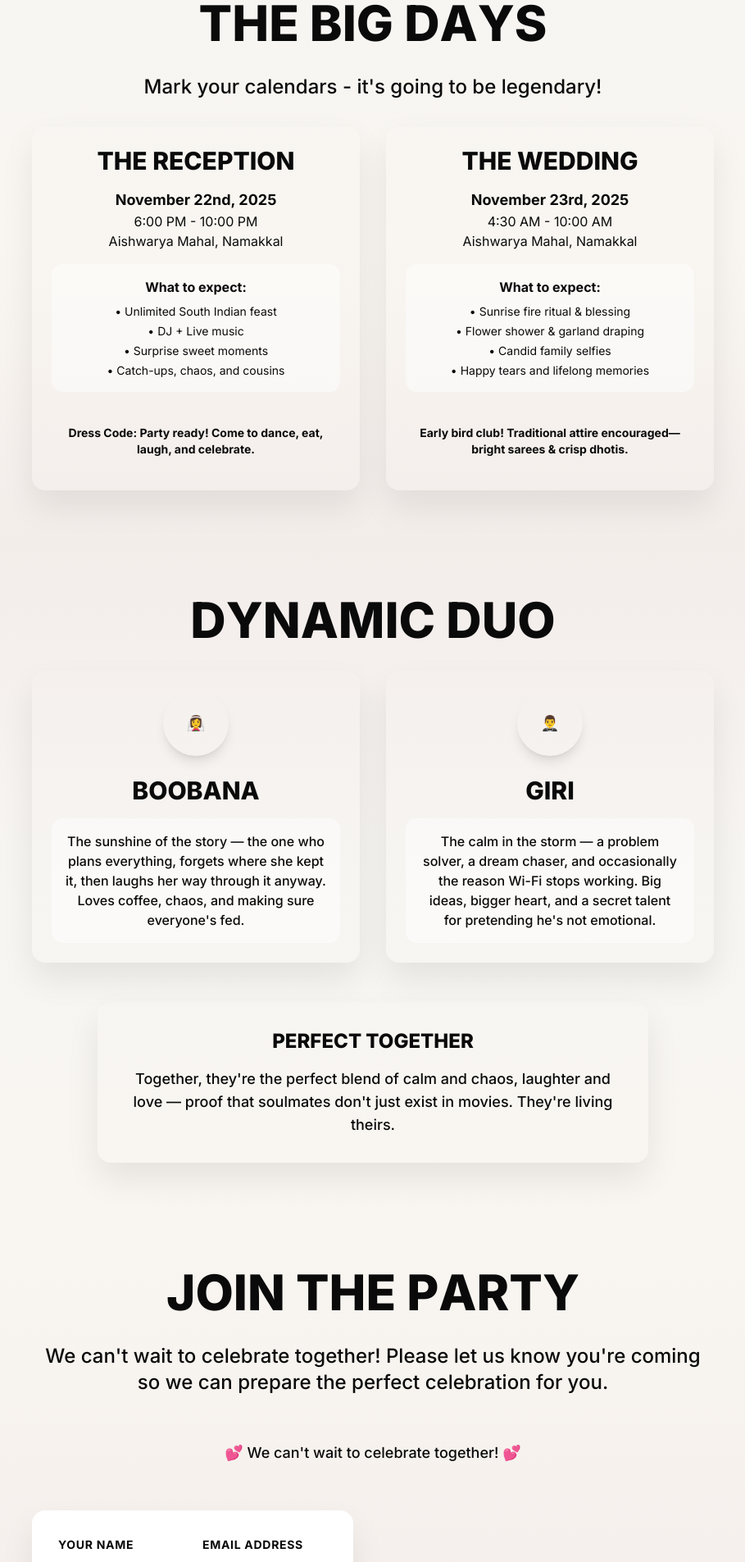
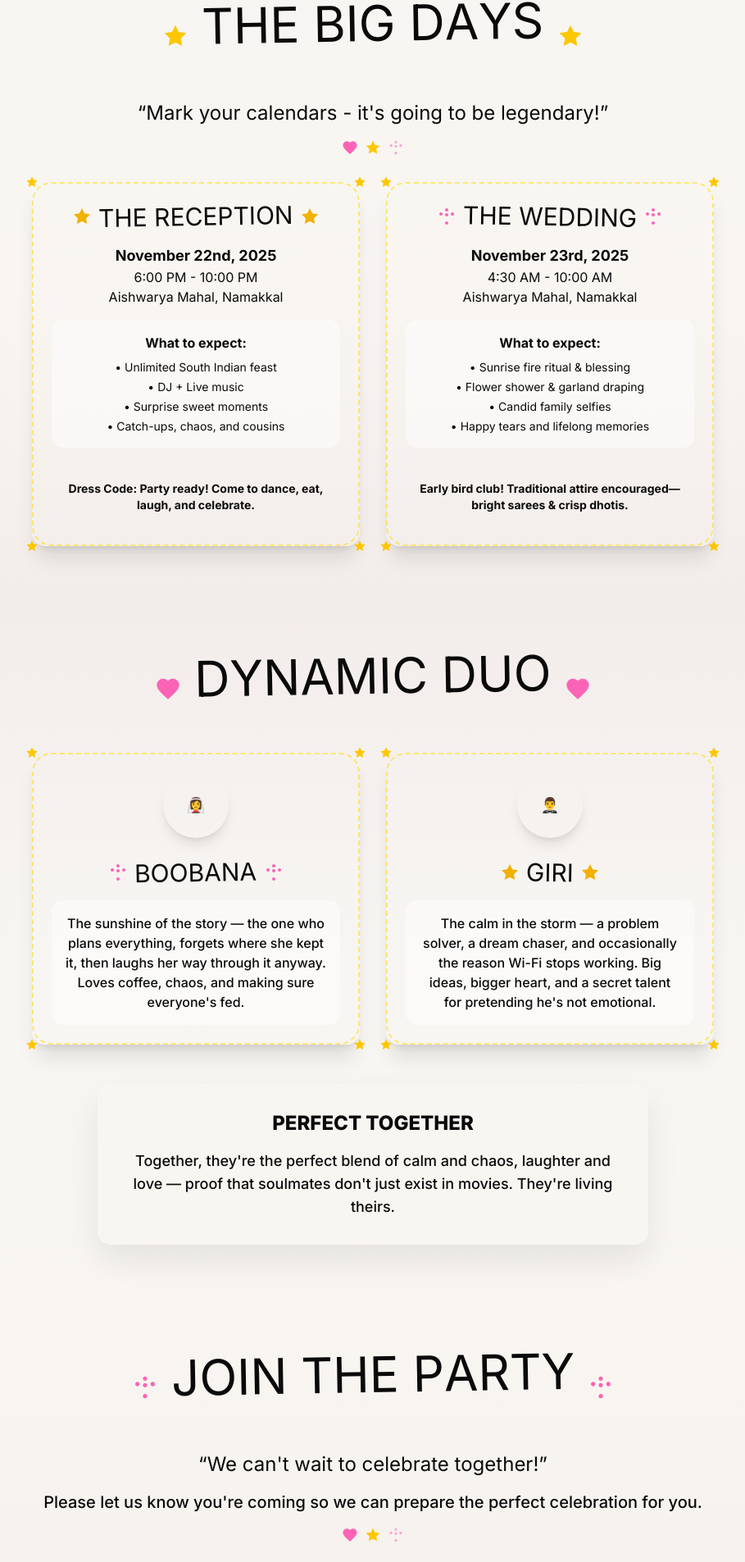
Before and after one commit to NITHESH2303/wedding-invitation, a Next.js app: page / in a window 1280 px wide. Shown: the part 2578-4483 px from the top of the page at 82% size, without its empty margins (185-1094 px from the left). Built offline with nearby package versions, Linux system fonts and the light colour scheme.

Commit message:
feat: Complete sketchbook design for all sections - events, couple, RSVP, and footer

```diff
--- a/src/app/page.tsx
+++ b/src/app/page.tsx
@@ -463,50 +463,67 @@ export default function HomePage() {
           <ScrollReveal direction="up" className="text-center mb-8">
             {/* Desktop: Single line */}
             <div className="hidden md:block">
+              <div className="flex items-center justify-center gap-4 mb-8">
+                <DoodleStar className="w-8 h-8 text-yellow-400" />
                 <StaggeredText
                   text="THE BIG DAYS"
-                className="text-5xl md:text-6xl font-extrabold text-navy-800 mb-8 tracking-widest-em uppercase"
+                  className="text-5xl md:text-6xl font-handwritten text-navy-800 mb-8 tracking-widest-em uppercase transform -rotate-1"
                   direction="up"
                 />
+                <DoodleStar className="w-8 h-8 text-yellow-400" />
+              </div>
             </div>
 
             {/* Mobile: Two lines */}
             <div className="block md:hidden text-center mb-8">
+              <div className="flex items-center justify-center gap-2 mb-4">
+                <DoodleStar className="w-6 h-6 text-yellow-400" />
                 <StaggeredText
                   text="THE BIG"
-                className="text-4xl font-extrabold text-navy-800 tracking-widest-em uppercase block"
+                  className="text-4xl font-handwritten text-navy-800 tracking-widest-em uppercase block transform -rotate-1"
                   direction="up"
                 />
+                <DoodleStar className="w-6 h-6 text-yellow-400" />
+              </div>
               <StaggeredText
                 text="DAYS"
-                className="text-4xl font-extrabold text-navy-800 tracking-widest-em uppercase block mt-2"
+                className="text-4xl font-handwritten text-navy-800 tracking-widest-em uppercase block transform rotate-1"
                 direction="up"
               />
             </div>
-            <motion.p
-              className="text-xl md:text-2xl text-navy-600 font-medium leading-emotional"
+            <motion.div
+              className="text-center"
               initial={{ opacity: 0 }}
               animate={{ opacity: 1 }}
               transition={{ delay: 0.5 }}
             >
-            Mark your calendars - it&apos;s going to be legendary!
-            </motion.p>
+              <p className="text-xl md:text-2xl text-navy-600 font-script leading-emotional mb-4">
+                &ldquo;Mark your calendars - it&apos;s going to be legendary!&rdquo;
+              </p>
+              <div className="flex items-center justify-center gap-2">
+                <DoodleHeart className="w-5 h-5 text-pink-400" />
+                <DoodleStar className="w-5 h-5 text-yellow-400" />
+                <DoodleFlower className="w-5 h-5 text-pink-300" />
+              </div>
+            </motion.div>
           </ScrollReveal>
 
           <div className="grid lg:grid-cols-2 gap-8">
             <motion.div
-              className="bg-gradient-to-r from-peach-200 to-blush-100 rounded-2xl p-6 shadow-xl max-w-md mx-auto"
+              className="max-w-md mx-auto"
               initial={{ opacity: 0, x: -50 }}
               animate={{ opacity: 1, x: 0 }}
               transition={{ duration: 0.8, delay: 0.2 }}
-              style={{ boxShadow: '0 20px 40px rgba(0,0,0,0.08)' }}
-              whileHover={{ scale: 1.02, y: -2 }}
-              whileTap={{ scale: 0.98 }}
             >
+              <DoodleFrame className="bg-gradient-to-r from-peach-200 to-blush-100 rounded-2xl p-6 shadow-xl">
                 <div className="text-center">
-                <h3 className="text-2xl md:text-3xl font-extrabold text-navy-800 mb-4 tracking-widest-em uppercase">
+                <div className="flex items-center justify-center gap-2 mb-4">
+                  <DoodleStar className="w-6 h-6 text-yellow-500" />
+                  <h3 className="text-2xl md:text-3xl font-doodle text-navy-800 tracking-widest-em uppercase transform -rotate-1">
                     THE RECEPTION
                   </h3>
+                  <DoodleStar className="w-6 h-6 text-yellow-500" />
+              </div>
               <div className="space-y-4 mb-6">
                 <div>
                     <p className="font-bold text-lg text-navy-700">November 22nd, 2025</p>
@@ -529,21 +546,24 @@ export default function HomePage() {
                   </p>
                 </div>
               </div>
+              </DoodleFrame>
             </motion.div>
 
             <motion.div
-              className="bg-gradient-to-r from-dusty-200 to-gentle-200 rounded-2xl p-6 shadow-xl max-w-md mx-auto"
+              className="max-w-md mx-auto"
               initial={{ opacity: 0, x: 50 }}
               animate={{ opacity: 1, x: 0 }}
               transition={{ duration: 0.8, delay: 0.4 }}
-              style={{ boxShadow: '0 20px 40px rgba(0,0,0,0.08)' }}
-              whileHover={{ scale: 1.02, y: -2 }}
-              whileTap={{ scale: 0.98 }}
             >
+              <DoodleFrame className="bg-gradient-to-r from-dusty-200 to-gentle-200 rounded-2xl p-6 shadow-xl">
               <div className="text-center">
-                <h3 className="text-2xl md:text-3xl font-extrabold text-navy-800 mb-4 tracking-widest-em uppercase">
+                <div className="flex items-center justify-center gap-2 mb-4">
+                  <DoodleFlower className="w-6 h-6 text-pink-400" />
+                  <h3 className="text-2xl md:text-3xl font-doodle text-navy-800 tracking-widest-em uppercase transform rotate-1">
                     THE WEDDING
                 </h3>
+                  <DoodleFlower className="w-6 h-6 text-pink-400" />
+              </div>
               <div className="space-y-4 mb-6">
                 <div>
                     <p className="font-bold text-lg text-navy-700">November 23rd, 2025</p>
@@ -566,6 +586,7 @@ export default function HomePage() {
                   </p>
                 </div>
               </div>
+              </DoodleFrame>
             </motion.div>
           </div>
         </div>
@@ -588,23 +609,31 @@ export default function HomePage() {
           <ScrollReveal direction="up" className="text-center mb-8">
             {/* Desktop: Single line */}
             <div className="hidden md:block">
+              <div className="flex items-center justify-center gap-4 mb-8">
+                <DoodleHeart className="w-8 h-8 text-pink-400" />
                 <StaggeredText
                   text="DYNAMIC DUO"
-                className="text-5xl md:text-6xl font-extrabold text-navy-800 mb-8 tracking-widest-em uppercase"
+                  className="text-5xl md:text-6xl font-handwritten text-navy-800 mb-8 tracking-widest-em uppercase transform -rotate-1"
                   direction="up"
                 />
+                <DoodleHeart className="w-8 h-8 text-pink-400" />
+              </div>
             </div>
 
             {/* Mobile: Two lines */}
             <div className="block md:hidden text-center mb-8">
+              <div className="flex items-center justify-center gap-2 mb-4">
+                <DoodleHeart className="w-6 h-6 text-pink-400" />
                 <StaggeredText
                   text="DYNAMIC"
-                className="text-4xl font-extrabold text-navy-800 tracking-widest-em uppercase block"
+                  className="text-4xl font-handwritten text-navy-800 tracking-widest-em uppercase block transform -rotate-1"
                   direction="up"
                 />
+                <DoodleHeart className="w-6 h-6 text-pink-400" />
+              </div>
               <StaggeredText
                 text="DUO"
-                className="text-4xl font-extrabold text-navy-800 tracking-widest-em uppercase block mt-2"
+                className="text-4xl font-handwritten text-navy-800 tracking-widest-em uppercase block transform rotate-1"
                 direction="up"
               />
             </div>
@@ -614,12 +643,12 @@ export default function HomePage() {
             {/* Boobana Card - Smaller */}
             <ScrollReveal direction="left" delay={0.2}>
               <motion.div
-                className="bg-gradient-to-r from-peach-200 to-blush-100 rounded-2xl p-6 shadow-xl max-w-md mx-auto"
+                className="max-w-md mx-auto"
                 whileHover={{ scale: 1.02, y: -2 }}
                 whileTap={{ scale: 0.98 }}
                 transition={{ type: "spring", stiffness: 300, damping: 20 }}
-                style={{ boxShadow: '0 20px 40px rgba(0,0,0,0.08)' }}
               >
+                <DoodleFrame className="bg-gradient-to-r from-peach-200 to-blush-100 rounded-2xl p-6 shadow-xl">
             <div className="text-center">
                   <div
                     className="art-placeholder rounded-full mx-auto mb-6 bg-gradient-to-r from-gentle-200 to-mint-200 shadow-lg flex items-center justify-center text-lg font-bold w-20 h-20 text-3xl"
@@ -627,9 +656,13 @@ export default function HomePage() {
                   >
                     👰‍♀️
               </div>
-                  <h3 className="text-2xl md:text-3xl font-extrabold text-navy-800 mb-4 tracking-widest-em uppercase">
+                  <div className="flex items-center justify-center gap-2 mb-4">
+                    <DoodleFlower className="w-6 h-6 text-pink-400" />
+                    <h3 className="text-2xl md:text-3xl font-doodle text-navy-800 tracking-widest-em uppercase transform -rotate-1">
                       BOOBANA
                     </h3>
+                    <DoodleFlower className="w-6 h-6 text-pink-400" />
+                  </div>
                   <div className="bg-white/50 p-4 rounded-xl">
                     <p className="text-navy-700 leading-emotional text-base font-medium">
                       The sunshine of the story — the one who plans everything,
@@ -638,18 +671,19 @@ export default function HomePage() {
                 </p>
               </div>
             </div>
+              </DoodleFrame>
               </motion.div>
             </ScrollReveal>
 
             {/* Giri Card - Smaller */}
             <ScrollReveal direction="right" delay={0.4}>
               <motion.div
-                className="bg-gradient-to-r from-dusty-200 to-gentle-200 rounded-2xl p-6 shadow-xl max-w-md mx-auto"
+                className="max-w-md mx-auto"
                 whileHover={{ scale: 1.02, y: -2 }}
                 whileTap={{ scale: 0.98 }}
                 transition={{ type: "spring", stiffness: 300, damping: 20 }}
-                style={{ boxShadow: '0 20px 40px rgba(0,0,0,0.08)' }}
               >
+                <DoodleFrame className="bg-gradient-to-r from-dusty-200 to-gentle-200 rounded-2xl p-6 shadow-xl">
             <div className="text-center">
                   <div
                     className="art-placeholder rounded-full mx-auto mb-6 bg-gradient-to-r from-gentle-200 to-mint-200 shadow-lg flex items-center justify-center text-lg font-bold w-20 h-20 text-3xl"
@@ -657,9 +691,13 @@ export default function HomePage() {
                   >
                     🤵‍♂️
               </div>
-                  <h3 className="text-2xl md:text-3xl font-extrabold text-navy-800 mb-4 tracking-widest-em uppercase">
+                  <div className="flex items-center justify-center gap-2 mb-4">
+                    <DoodleStar className="w-6 h-6 text-yellow-500" />
+                    <h3 className="text-2xl md:text-3xl font-doodle text-navy-800 tracking-widest-em uppercase transform rotate-1">
                       GIRI
                     </h3>
+                    <DoodleStar className="w-6 h-6 text-yellow-500" />
+                  </div>
                   <div className="bg-white/50 p-4 rounded-xl">
                     <p className="text-navy-700 leading-emotional text-base font-medium">
                       The calm in the storm — a problem solver, a dream chaser,
@@ -669,6 +707,7 @@ export default function HomePage() {
                 </p>
               </div>
             </div>
+              </DoodleFrame>
               </motion.div>
             </ScrollReveal>
           </div>
@@ -712,42 +751,62 @@ export default function HomePage() {
         <div className="max-w-4xl mx-auto px-8 py-8">
           <ScrollReveal direction="up" className="text-center mb-8">
             <div className="hidden md:block">
+              <div className="flex items-center justify-center gap-4 mb-8">
+                <DoodleFlower className="w-8 h-8 text-pink-400" />
                 <StaggeredText
                   text="JOIN THE PARTY"
-                className="text-5xl md:text-6xl font-extrabold text-navy-800 mb-8 tracking-widest-em uppercase"
+                  className="text-5xl md:text-6xl font-handwritten text-navy-800 mb-8 tracking-widest-em uppercase transform -rotate-1"
+                  direction="up"
+                />
+                <DoodleFlower className="w-8 h-8 text-pink-400" />
+              </div>
+            </div>
+
+            <div className="block md:hidden text-center mb-8">
+              <div className="flex items-center justify-center gap-2 mb-4">
+                <DoodleFlower className="w-6 h-6 text-pink-400" />
+                <StaggeredText
+                  text="JOIN THE"
+                  className="text-4xl font-handwritten text-navy-800 tracking-widest-em uppercase block transform -rotate-1"
+                  direction="up"
+                />
+                <DoodleFlower className="w-6 h-6 text-pink-400" />
+              </div>
+              <StaggeredText
+                text="PARTY"
+                className="text-4xl font-handwritten text-navy-800 tracking-widest-em uppercase block transform rotate-1"
                 direction="up"
               />
             </div>
-
-            <div className="block md:hidden text-center mb-8">
-              <StaggeredText
-                text="JOIN THE"
-                className="text-4xl font-extrabold text-navy-800 tracking-widest-em uppercase block"
-                direction="up"
-              />
-              <StaggeredText
-                text="PARTY"
-                className="text-4xl font-extrabold text-navy-800 tracking-widest-em uppercase block mt-2"
-                direction="up"
-              />
-            </div>
-            <motion.p
-              className="text-xl md:text-2xl text-navy-600 font-medium leading-emotional mb-8"
+            <motion.div
+              className="text-center mb-8"
               initial={{ opacity: 0 }}
               animate={{ opacity: 1 }}
               transition={{ delay: 0.5 }}
             >
-              We can&apos;t wait to celebrate together! Please let us know you&apos;re coming so we can prepare the perfect celebration for you.
-            </motion.p>
+              <p className="text-xl md:text-2xl text-navy-600 font-script leading-emotional mb-4">
+                &ldquo;We can&apos;t wait to celebrate together!&rdquo;
+              </p>
+              <p className="text-lg md:text-xl text-navy-500 font-medium leading-emotional">
+                Please let us know you&apos;re coming so we can prepare the perfect celebration for you.
+              </p>
+              <div className="flex items-center justify-center gap-2 mt-4">
+                <DoodleHeart className="w-5 h-5 text-pink-400" />
+                <DoodleStar className="w-5 h-5 text-yellow-400" />
+                <DoodleFlower className="w-5 h-5 text-pink-300" />
+              </div>
+            </motion.div>
             <motion.div
-              className="bg-gradient-to-r from-mint-100 to-gentle-100 rounded-2xl p-6 max-w-2xl mx-auto"
+              className="max-w-2xl mx-auto"
               initial={{ opacity: 0, y: 20 }}
               animate={{ opacity: 1, y: 0 }}
               transition={{ delay: 0.7 }}
             >
+              <DoodleFrame className="bg-gradient-to-r from-mint-100 to-gentle-100 rounded-2xl p-6">
                 <p className="text-lg text-navy-700 font-medium leading-emotional">
                   💕 We can&apos;t wait to celebrate together! 💕
                 </p>
+              </DoodleFrame>
             </motion.div>
           </ScrollReveal>
 
@@ -923,17 +982,26 @@ export default function HomePage() {
               animate={{ opacity: 1 }}
               transition={{ delay: 0.4 }}
             >
+              <div className="flex items-center justify-center gap-2 mb-2">
+                <DoodleHeart className="w-5 h-5 text-pink-300" />
                 <StaggeredText
                   text="SEE YOU THERE!"
-                className="text-lg md:text-xl font-extrabold text-white tracking-widest-em uppercase mb-2"
+                  className="text-lg md:text-xl font-handwritten text-white tracking-widest-em uppercase transform -rotate-1"
                   direction="up"
                 />
-              <p className="text-white/80 text-sm font-medium leading-emotional mb-1">
-                Made with ❤️ for our special day
+                <DoodleHeart className="w-5 h-5 text-pink-300" />
+              </div>
+              <p className="text-white/80 text-sm font-script leading-emotional mb-1">
+                &ldquo;Made with ❤️ for our special day&rdquo;
               </p>
-              <p className="text-white/60 text-xs leading-emotional">
+              <p className="text-white/60 text-xs font-medium leading-emotional">
                 With love from Boobana & Giri
               </p>
+              <div className="flex items-center justify-center gap-1 mt-2">
+                <DoodleStar className="w-3 h-3 text-yellow-300" />
+                <DoodleFlower className="w-3 h-3 text-pink-300" />
+                <DoodleHeart className="w-3 h-3 text-pink-300" />
+              </div>
             </motion.div>
           </div>
         </div>
```
Also changed, not shown: tailwind.config.js (+4 -4 lines). Lines whose indentation alone changed are shown as unchanged.
